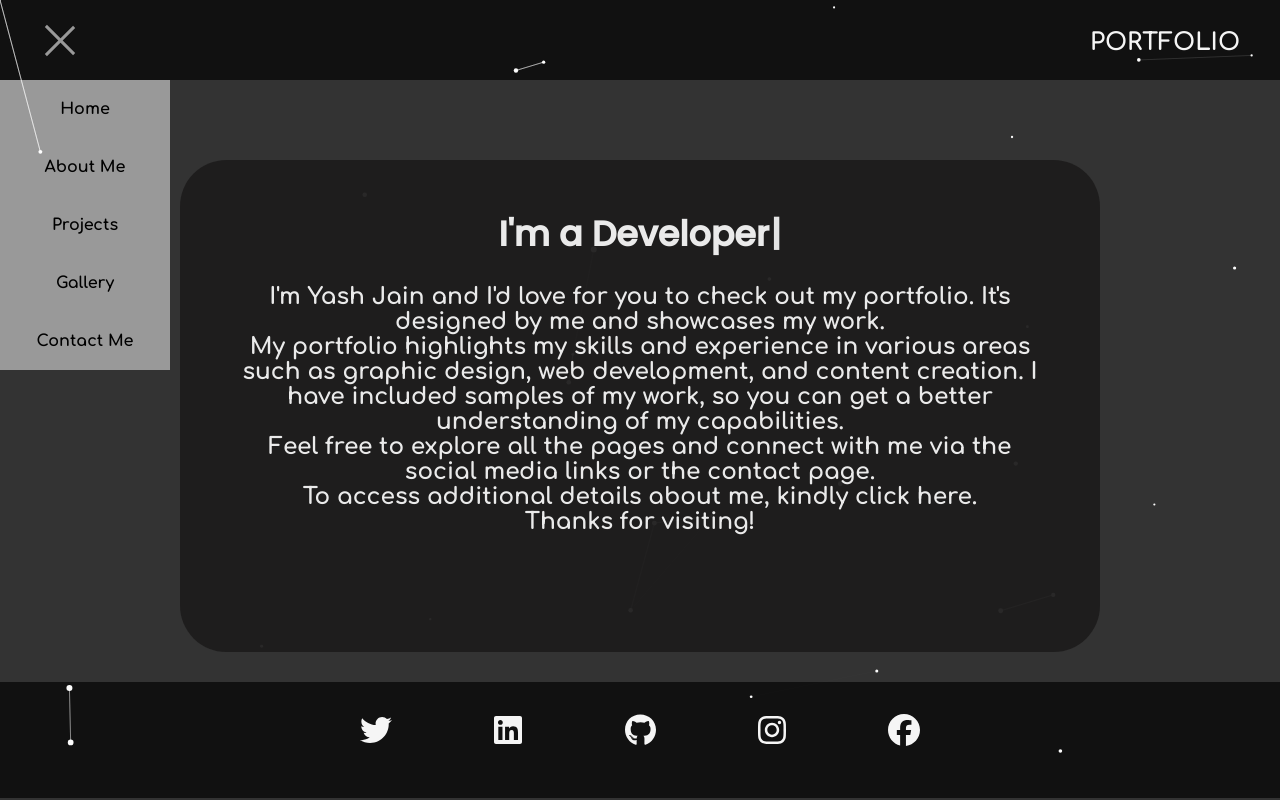
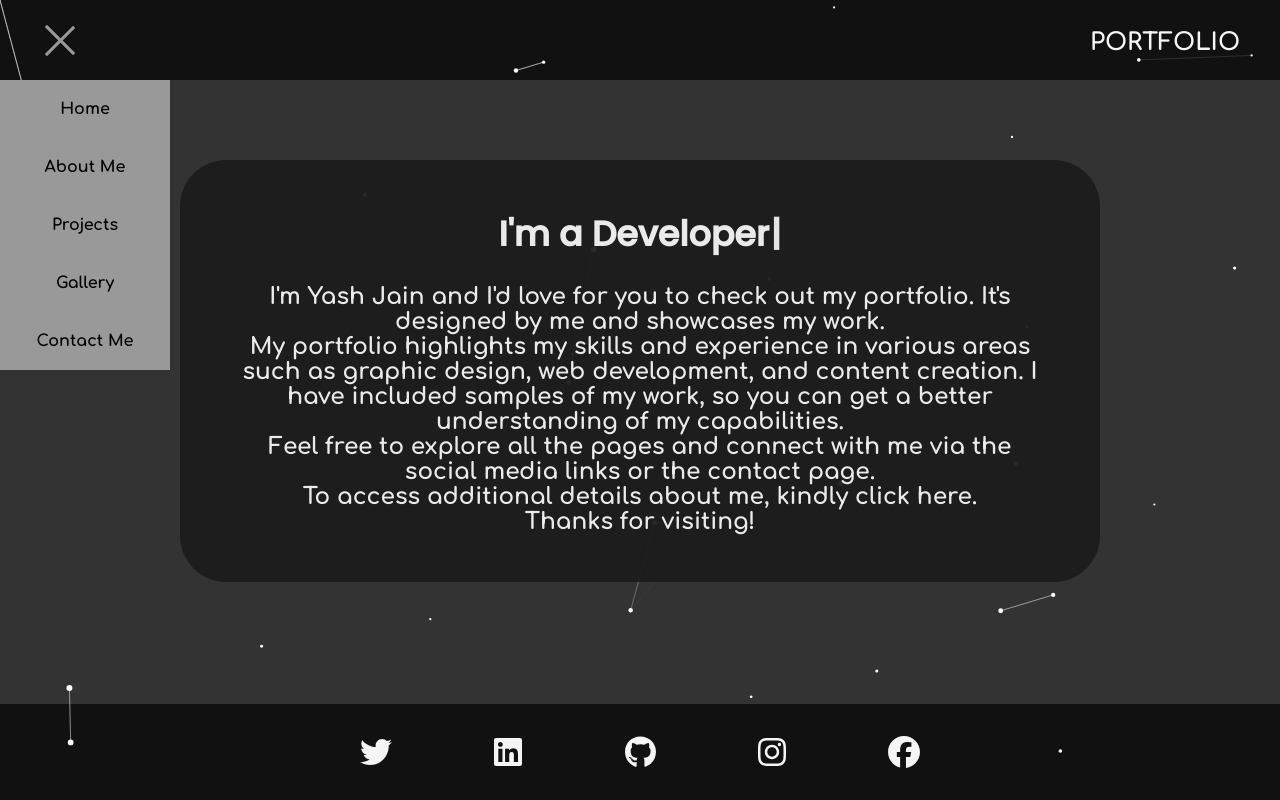
Before and after one commit to osho-20/Quizania, a React (Create React App) app: page /about in a window 1280 px wide. Both pictures are taken after a click on the element 57 px from the left and 40 px from the top of the page. Built offline with nearby package versions, Linux system fonts and the light colour scheme.

Commit message:
menu issue solved

```diff
--- a/src/App.css
+++ b/src/App.css
@@ -35,6 +35,7 @@ li {
   background: #999;
 }
 
+/*----------------------------------header-------------------------------*/
 .toggle {
   display: inline-flex;
   width: 100%;
@@ -137,18 +138,18 @@ li.menu1:hover {
 
 .content-wrap {
   padding-bottom: 2.5em;
-  ;
+  /* position: relative;
+  z-index: -2;
+  width: 100%; */
 }
 
+/*-----------------------------------------------------------footer--------------------------------------*/
 .footer {
   position: absolute;
   width: 100%;
-  /* top: 100%; */
   left: 0;
   right: 0;
   bottom: 0;
-  /* margin: auto; */
-  /* max-height: 20px; */
   z-index: -1;
 }
 
@@ -162,14 +163,11 @@ li.menu1:hover {
   margin-bottom: 32px;
   margin-right: 4%;
   margin-left: 4%;
-  padding-bottom: 20px;
-
 }
 
 .footer nav {
   text-align: center;
   justify-content: space-evenly;
-  margin-bottom: 2px;
 }
 
 .bg {
@@ -204,7 +202,7 @@ li.menu1:hover {
   color: green;
 }
 
-
+/*-------------------------------------------------------------Home content---------------------------------------*/
 .content_home {
   color: whitesmoke;
   background-color: #1e1d1d;
@@ -231,12 +229,6 @@ li.menu1:hover {
   font-family: 'Comfortaa';
 }
 
-#con {
-  padding-bottom: 70px;
-  max-height: 1200px;
-  /* margin-bottom: 50px; */
-}
-
 @media screen and (min-width:500px) and (max-width :700px) {
   .content_home h1 {
     font-size: 180%;
@@ -247,7 +239,6 @@ li.menu1:hover {
     font-size: 100%;
     margin: 20px;
     margin-bottom: 0px;
-    padding-bottom: 20px;
   }
 
 }
@@ -261,7 +252,6 @@ li.menu1:hover {
     font-size: 80%;
     margin: 20px;
     margin-bottom: 0px;
-    padding-bottom: 20px;
   }
 }
 
@@ -274,8 +264,5 @@ li.menu1:hover {
     font-size: 75%;
     margin: 20px;
     margin-bottom: 0px;
-    padding-bottom: 20px;
   }
 }
-
-/*------------------------------------------*/
--- a/src/App.js
+++ b/src/App.js
@@ -13,7 +13,7 @@ export default function App() {
       <header>
         <Header Page={{ page: page }} />
       </header>
-      <div id="content-wrap">
+      <div id="content-wrap" style={{ position: 'relative', zIndex: '0', width: '100%' }}>
         <Particles />
         <Content />
       </div>
--- a/src/component/Header.js
+++ b/src/component/Header.js
@@ -34,7 +34,7 @@ export default function Header(props) {
                 <div className="title">{title}</div>
             </nav>
             <div className="trans">
-                <ul className={menu} >
+                <ul className={menu} style={{ position: 'relative', zIndex: '2' }} >
                     <li className="menu1" ><Link className="a" to="/" id="PORTFOLIO" >Home</Link></li>
                     <li className="menu1" ><Link className="a" to="/about" id="ABOUT ME">About Me</Link></li>
                     <li className="menu1" ><Link className="a" to="/projects" id="PROJECTS">Projects</Link ></li>
--- a/src/component/content.js
+++ b/src/component/content.js
@@ -8,8 +8,7 @@ export default function Content() {
         setFlip(!isFlipped);
     }
     return (
-        <div style={{ textAlign: 'center' }}>
-
+        <div>
             <ReactCardFlip isFlipped={isFlipped} flipDirection="vertical" >
                 <div className="content_home" onClick={click} >
                     <h1><TypeWriter
@@ -19,7 +18,7 @@ export default function Content() {
                             loop: true,
                         }}
                     /></h1>
-                    <p id="con">I'm Yash Jain and I'd love for you to check out my portfolio. It's designed by me and showcases my work.
+                    <p>I'm Yash Jain and I'd love for you to check out my portfolio. It's designed by me and showcases my work.
                         <br /> My portfolio highlights my skills and experience in various areas such as graphic design, web development, and content creation. I have included samples of my work, so you can get a better understanding of my capabilities.
                         <br /> Feel free to explore all the pages and connect with me via the social media links or the contact page.
                         <br />To access additional details about me, kindly click here.
@@ -28,7 +27,7 @@ export default function Content() {
                 </div>
                 <div className="content_home" onClick={click} >
                     <p>I have shared my resume with you to provide more information about my skills
-                        <br/>I have included the link below, please feel free to access it.</p>
+                        <br />I have included the link below, please feel free to access it.</p>
                     <p id="resume"><a href="https://drive.google.com/file/d/1ON8UixYq51JGIS63fvEgpEP8U5T-59wQ/view?usp=share_link" target="_blank"><b><TypeWriter
                         options={{
                             strings: ['Resume...'],
```
